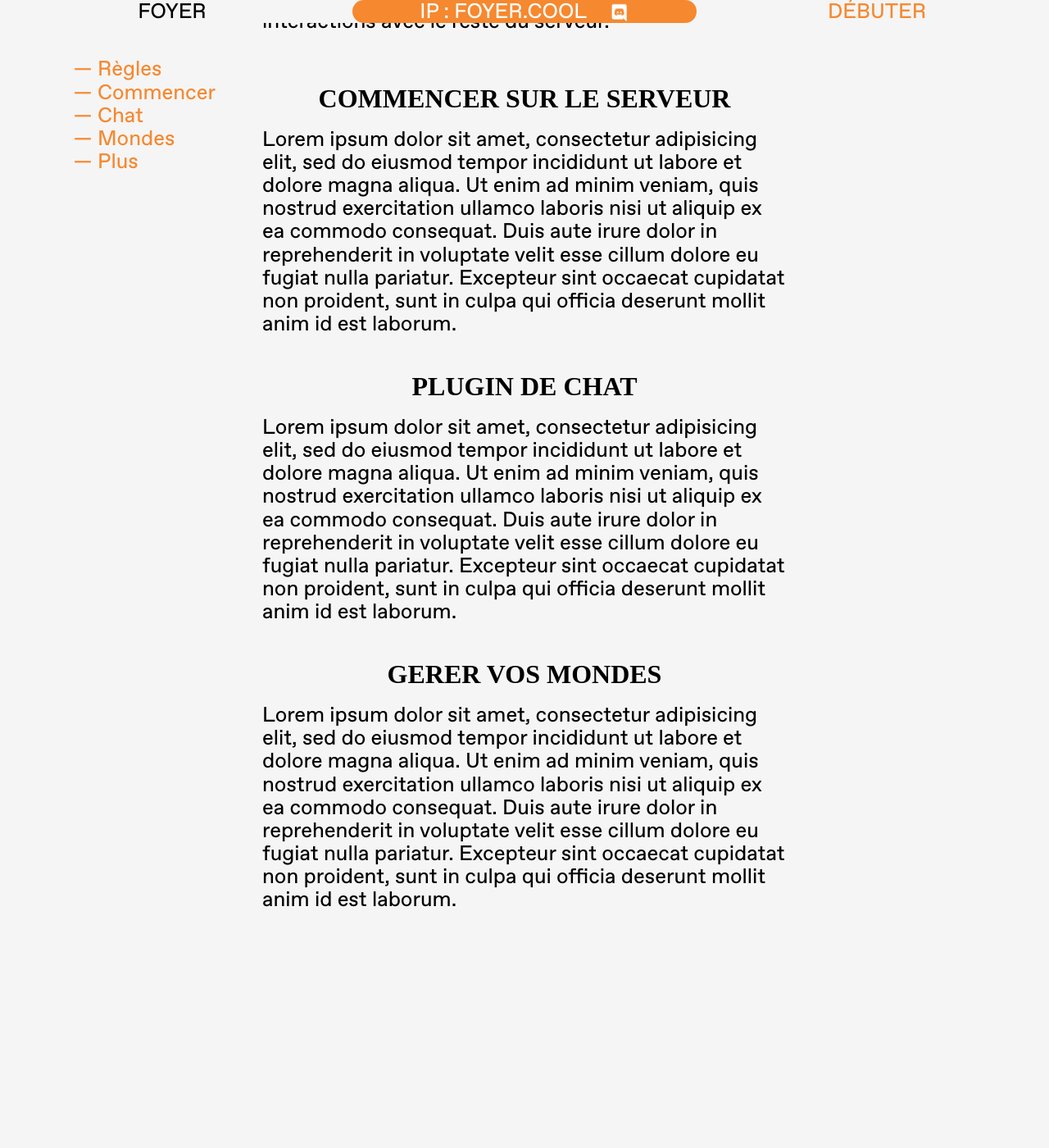
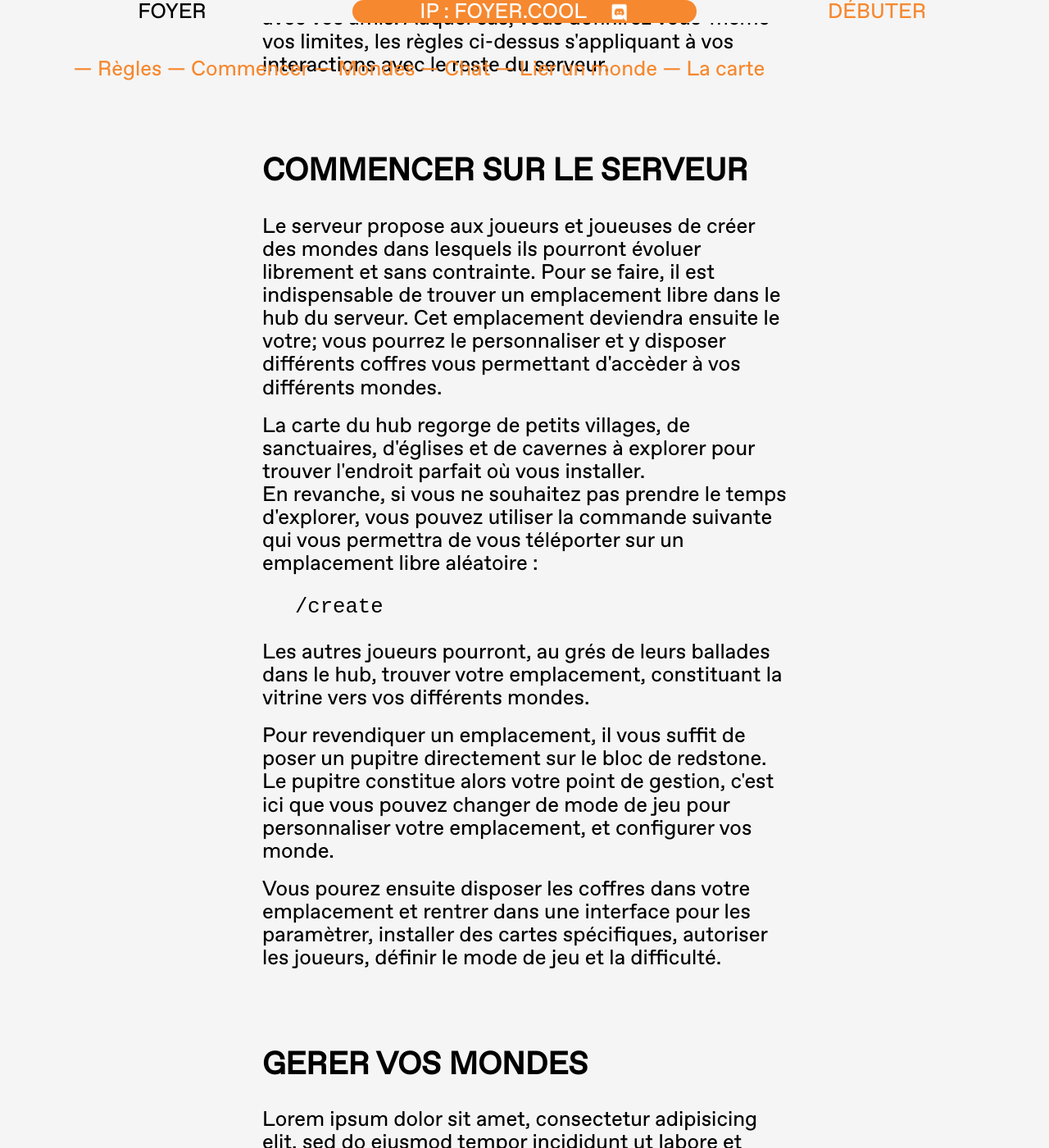
Before and after one commit to foyer-mc/foyer.cool, a Jekyll site: the page built from debuter.html, in a window 1280 px wide and 1400 px high, scrolled down 590 px. Shown: the whole window at 82% size. Built offline with Jekyll 4.4.1, drawn with Linux system fonts in a browser that asks for light colours; some web fonts are replaced; before the commit the page ends 1703 px from its top, so only the background shows below that; some of the changed text lies outside the part shown.

Commit message:
nettoyage du code, ajout des nouvelles images, modification du contenu, ajout d'une version responsive

```diff
--- a/_layouts/article.html
+++ b/_layouts/article.html
@@ -9,14 +9,14 @@
 
   <body>
   	  {% include header.html %}
-<div class="article">
+<section>
     <img class="blog_img" src="/{{ page.image }}">  <br>
             <h1>{{ page.title }}</h1>
     <p class="sous-titre"> posté par {{ page.auteur }} le {{ page.date | date: "%m/%d/%Y"}}</p>
     <br>
 
     {{ content }}
-    </div>
+    </section>
 
   </body>
 </html>
--- a/debuter.html
+++ b/debuter.html
@@ -1,18 +1,20 @@
 ---
 layout: default
 ---
+<main>
 
+<aside>
+		<a href="#regles">— Règles</a>
+		<a href="#commencer">— Commencer</a>
+		<a href="#mondes">— Mondes</a>
+		<a href="#chat">— Chat</a>
+		<a href="#lier">— Lier un monde</a>
+		<a href="#carte">— La carte</a>
 
-<aside >
-		<li><a href="#regles">— Règles</a></li>
-		<li><a href="#commencer">— Commencer</a></li>
-		<li><a href="#chat">— Chat</a></li>
-		<li><a href="#mondes">— Mondes</a></li>
-		<li><a href="#plus">— Plus</a></li>
 </aside>
 
 	<section id="regles">
-		<h1>REGLES</h1>
+		<h2>REGLES</h2>
 		<p>En vous donnant le droit de gérer votre propre monde,
 		nous vous responsabilisons à son entretien, sa gestion
 		et le respect des règles.</p>
@@ -36,7 +38,22 @@
 	  avec le reste du serveur.</p></section>
 
 	  <section id="commencer">
-	<h1>COMMENCER SUR LE SERVEUR</h1>
+	<h2>COMMENCER SUR LE SERVEUR</h2>
+	<p>Le serveur propose aux joueurs et joueuses de créer des mondes dans lesquels ils pourront évoluer librement et sans contrainte. Pour se faire, il est indispensable de trouver un emplacement libre dans le hub du serveur. Cet emplacement deviendra ensuite le votre; vous pourrez le personnaliser et y disposer différents coffres vous permettant d'accèder à vos différents mondes.</p>
+
+	<p> La carte du hub regorge de petits villages, de sanctuaires, d'églises et de cavernes à explorer pour trouver l'endroit parfait où vous installer.<br>
+	En revanche, si vous ne souhaitez pas prendre le temps d'explorer, vous pouvez utiliser la commande suivante qui vous permettra de vous téléporter sur un emplacement libre aléatoire :
+	{% highlight shell%}/create{% endhighlight %}
+	</p>
+
+	<p> Les autres joueurs pourront, au grés de leurs ballades dans le hub, trouver votre emplacement, constituant la vitrine vers vos différents mondes.</p>
+	<p>Pour revendiquer un emplacement, il vous suffit de poser un pupitre directement sur le bloc de redstone. Le pupitre constitue alors votre point de gestion, c'est ici que vous pouvez changer de mode de jeu pour personnaliser votre emplacement, et configurer vos monde.</p>
+	<p>Vous pourez ensuite disposer les coffres dans votre emplacement et rentrer dans une interface pour les paramètrer, installer des cartes spécifiques, autoriser les joueurs, définir le mode de jeu et la difficulté.</p>
+</p>
+</section>
+
+<section id="mondes">
+	<h2>GERER VOS MONDES</h2>
 		Lorem ipsum dolor sit amet, consectetur adipisicing elit, sed do eiusmod
 	tempor incididunt ut labore et dolore magna aliqua. Ut enim ad minim veniam,
 	quis nostrud exercitation ullamco laboris nisi ut aliquip ex ea commodo
@@ -46,23 +63,24 @@
 </section>
 
 <section id="chat">
-	<h1>PLUGIN DE CHAT</h1>
-		Lorem ipsum dolor sit amet, consectetur adipisicing elit, sed do eiusmod
-	tempor incididunt ut labore et dolore magna aliqua. Ut enim ad minim veniam,
-	quis nostrud exercitation ullamco laboris nisi ut aliquip ex ea commodo
-	consequat. Duis aute irure dolor in reprehenderit in voluptate velit esse
-	cillum dolore eu fugiat nulla pariatur. Excepteur sint occaecat cupidatat non
-	proident, sunt in culpa qui officia deserunt mollit anim id est laborum.
+	<h2>PLUGIN DE CHAT</h2>
+<p> Pour gérer les messages entre joueurs, le serveur dispose d'un plugin de chat. <br>
+	Par défaut, les utilisateurs se trouvent dans le canal <u>global</u>
 </section>
 
+<section id="lier">
+	<h2>LIER UN MONDE AVEC UN AMI</h2>
+		<p>Vous pouvez naviguer d'un monde à un autre avec le même inventaire pour aller aider vos amis, leur donner des ressources, ou partager un moment de pêche. Pour celà, il faut que les deux administrateurs des mondes décident de lier leur monde.</p>
+		<p>La commande {% highlight shell%}/linkworld{% endhighlight %} enverra une requête à votre ami qu'il pourra ensuite accepter avec la commande {% highlight shell%}/linkaccept{% endhighlight %} </p>
+		<p>Vous pouvez consulter la liste de vos mondes liés avec la commande {% highlight shell%}/linklist{% endhighlight %}</p>
+		<p>Si jamais vous souhaitez refuter l'accès à votre monde, vous pouvez utiliser la commande {% highlight shell%}/linkdestroy username{% endhighlight %}</p>
+</section>
 
+<section id="carte">
+	<h2>LA CARTE DU SERVEUR</h2>
+		<p>La carte du serveur est une carte de 3500 par 3500 blocs explorable librement et sans contraintes. Elle regorge de petits secrets vous permettant de débloquer certains aspect du serveur, notamment la gestion des mondes multiples et d'autres aspects de personnalisation. </p>
+		<p>Elle permet aussi de rendre tangible les mondes des joueurs et d'encourager l'exploration et la découverte, elle permet aux joueurs de se rencontrer, de fonder des villages et de traverser des paysages inspirés par l'Europe de l'est.</p>
+		<img alt="Un paysage de plaines dans Minecraft" src="img/bg3.jpg">
+</section>
 
-<section id="mondes">
-	<h1>GERER VOS MONDES</h1>
-		Lorem ipsum dolor sit amet, consectetur adipisicing elit, sed do eiusmod
-	tempor incididunt ut labore et dolore magna aliqua. Ut enim ad minim veniam,
-	quis nostrud exercitation ullamco laboris nisi ut aliquip ex ea commodo
-	consequat. Duis aute irure dolor in reprehenderit in voluptate velit esse
-	cillum dolore eu fugiat nulla pariatur. Excepteur sint occaecat cupidatat non
-	proident, sunt in culpa qui officia deserunt mollit anim id est laborum.
-</section>
+</main>
--- a/index.html
+++ b/index.html
@@ -1,7 +1,6 @@
 ---
 layout: default
 ---
-
 <main>
 
 	<summary>
@@ -16,7 +15,7 @@
 <div class="one"><h1>Présentation</h1>
 <p> Foyer est un serveur Minecraft qui vous propose de gérer vos propes mondes et d'y jouer avec vos amis. <br>
 Vous aurez la possibilité de vous installer dans le monde principal afin de gérer votre havre-monde.</p><a href="https://foyer.cool/discord"><h5>Commencez maintenant</h5></a></div>
-<img src="img/bg4.png">
+<img src="img/bg.jpg">
 </summary>
 
 <summary>
@@ -29,3 +28,4 @@
 
 
 </main>
+</body>
```
Also changed, not shown: _includes/header.html (+4 -6 lines), css/fonts/Minecraft-Regular.otf (added), img/bg.jpg (added), img/bg2.jpg (added), img/bg3.jpg (added), img/bgc.png, img/figure_bg.png (added).
